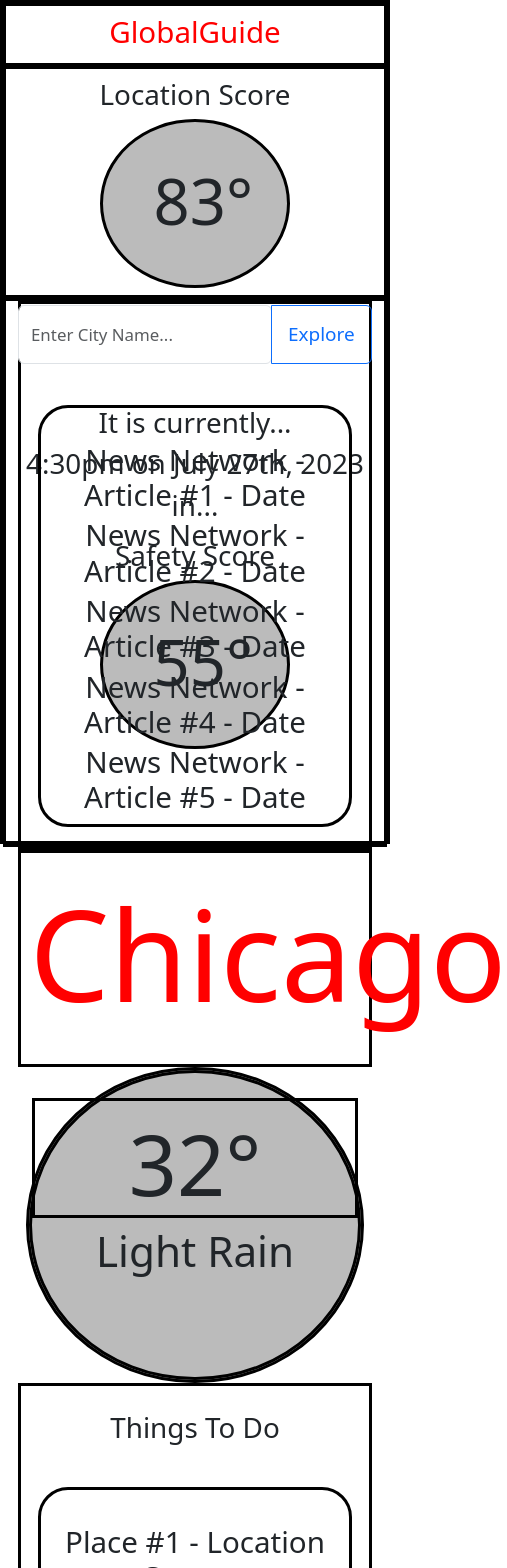
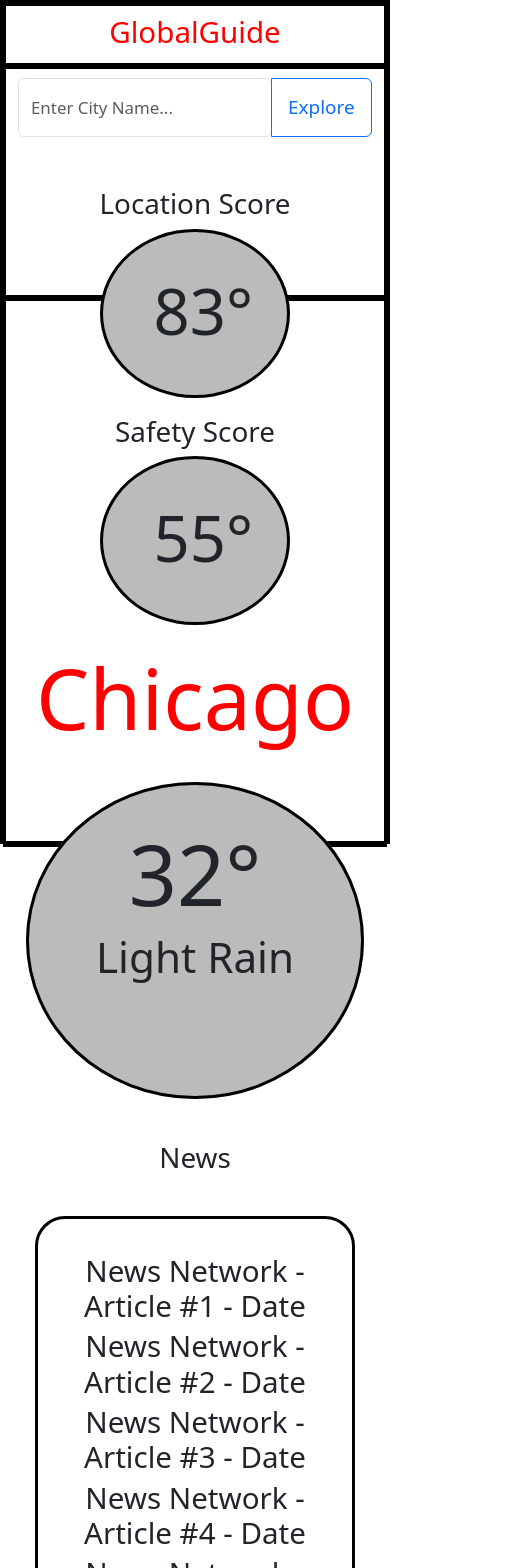
Before and after one commit to DarrellM29/global-guide, a React (Create React App) app: page / in a window 390 px wide. Shown: the top 1568 px of the page, 507 px wide, since content can reach past the window. Built offline with nearby package versions, Linux system fonts and the light colour scheme.

Commit message:
HTML Page Update 2

```diff
--- a/src/App.js
+++ b/src/App.js
@@ -13,7 +13,7 @@ function App() {
 
         <div class="row" id='row1'>
 
-          <div class="col-sm-12 col-m-12 col-lg-12">
+          <div class="col-lg-12">
             <div className="logoSearch">
               <h1>GlobalGuide</h1>
             </div>
@@ -23,7 +23,7 @@ function App() {
 
         <div class="row" id='row2'>
 
-          <div class="col-sm-12 col-lg-4">
+          <div class="col-lg-4 order-lg-1 col-12 order-2">
             <div className="locationScore">
             <h1>Location Score</h1>
               <div className="circle1">
@@ -32,7 +32,7 @@ function App() {
             </div>
           </div>
 
-          <div class="col-sm-12 col-lg-4">
+          <div class="col-lg-4 order-lg-2 col-12 order-1">
             <div className="titleSearch">
               <div className="searchBar">
                 <div className='input-group'>
@@ -48,7 +48,7 @@ function App() {
             </div>
           </div>
 
-          <div class="col-sm-12 col-lg-4">
+          <div class="col-lg-4 order-lg-3 col-12 order-3">
             <div className="safeScore">
               <h1>Safety Score</h1>
               <div className="circle1">
@@ -61,7 +61,7 @@ function App() {
 
         <div class="row" id='row3'>
 
-          <div class="col-sm-12 col-lg-4">
+          <div class="col-lg-4 order-lg-1 col-12 order-2">
           <div className="news">
               <h1>News</h1>
               <div className="square">
@@ -74,7 +74,7 @@ function App() {
             </div>
           </div>
 
-          <div class="col-sm-12 col-lg-4">
+          <div class="col-lg-4 order-lg-2 col-12 order-1">
             <div className="weatherTitle">
               <div className="theTitle">
                 <h1>Chicago</h1>
@@ -88,7 +88,7 @@ function App() {
             </div>
           </div>
 
-          <div class="col-sm-12 col-lg-4">
+          <div class="col-lg-4 order-lg-3 col-12 order-3">
             <div className="thingsToDo">
               <h1>Things To Do</h1>
               <div className="square">
--- a/src/index.css
+++ b/src/index.css
@@ -21,7 +21,6 @@ code {
 .App {
   width: 100%;
   height: 100vh;
-  position: relative;
   border: 3px solid black;
   text-align: center;
 }
@@ -29,7 +28,6 @@ code {
 #row1{
   height: 7.5vh;
   border: 3px solid black;
-  position: relative;
 }
 
 #row2{
@@ -85,7 +83,6 @@ code {
 .searchBar{
   padding-top: 1vh;
   padding-bottom: 5vh;
-  position: relative;
 }
 
 .input-group{
@@ -103,7 +100,6 @@ code {
 
 .news{
   height: 65vh;
-  border: 3px solid black;
   padding: 2vh;
   padding-top: 3vh;
 
@@ -116,10 +112,8 @@ code {
 
 .thingsToDo{
   height: 65vh;
-  border: 3px solid black;
   padding: 2vh;
   padding-top: 3vh;
-  position: relative;
 }
 
 .thingsToDo h1 {
@@ -144,8 +138,6 @@ code {
 .theTitle{
   padding-top: 2vh;
   padding-bottom: 2vh;
-  border: 3px solid black;
-  position: relative;
 }
 
 .theTitle h1{
@@ -155,14 +147,17 @@ code {
   color: red;
 }
 
+.beforeTitle h1{
+  font-size: 4vh;
+}
+
 .circle2{
   height: 37.5vh;
   width: 40vh;
   background-color: #bbb;
   border-radius: 50%;
   display: inline-block;
-  border: 3px solid black;
-  position: relative;
+
 }
 
 .circle2 .text {
@@ -177,9 +172,24 @@ code {
   padding-top: 1.5vh;
   text-align: center;
   font-size: 10vh;
-  border: 3px solid black;
 }
 
 .circle2 h2{
   font-size: 5vh;
 }
+
+/*Media*/
+@media (max-width: 450px){
+  .theTitle h1{
+    font-size: 10vh;
+  }
+  .news{
+    padding-top: 5vh;
+  }
+  .theTitle{
+    padding-top: 40vh;
+  }
+  .beforeTitle{
+    display: none;
+  }
+}
```
